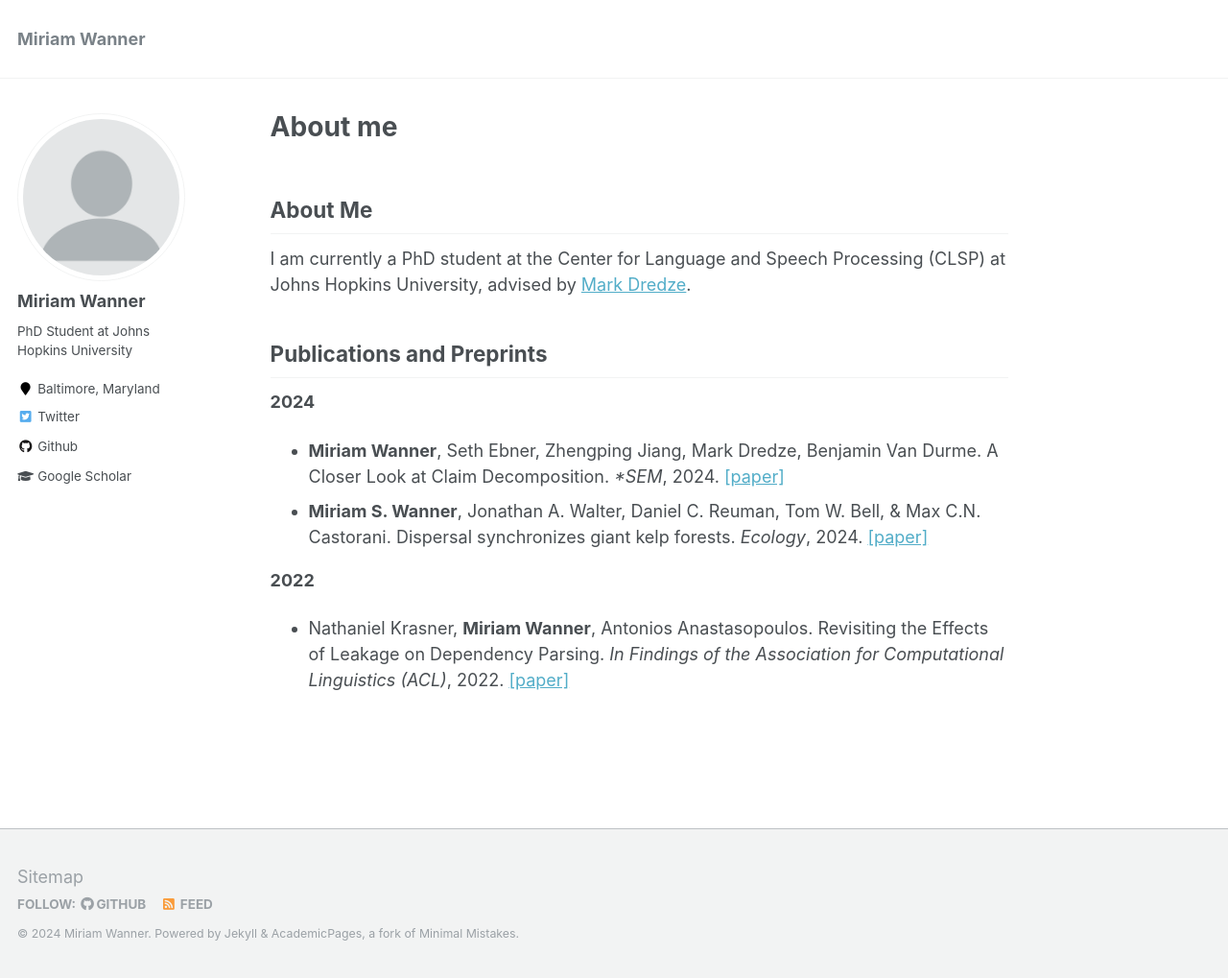
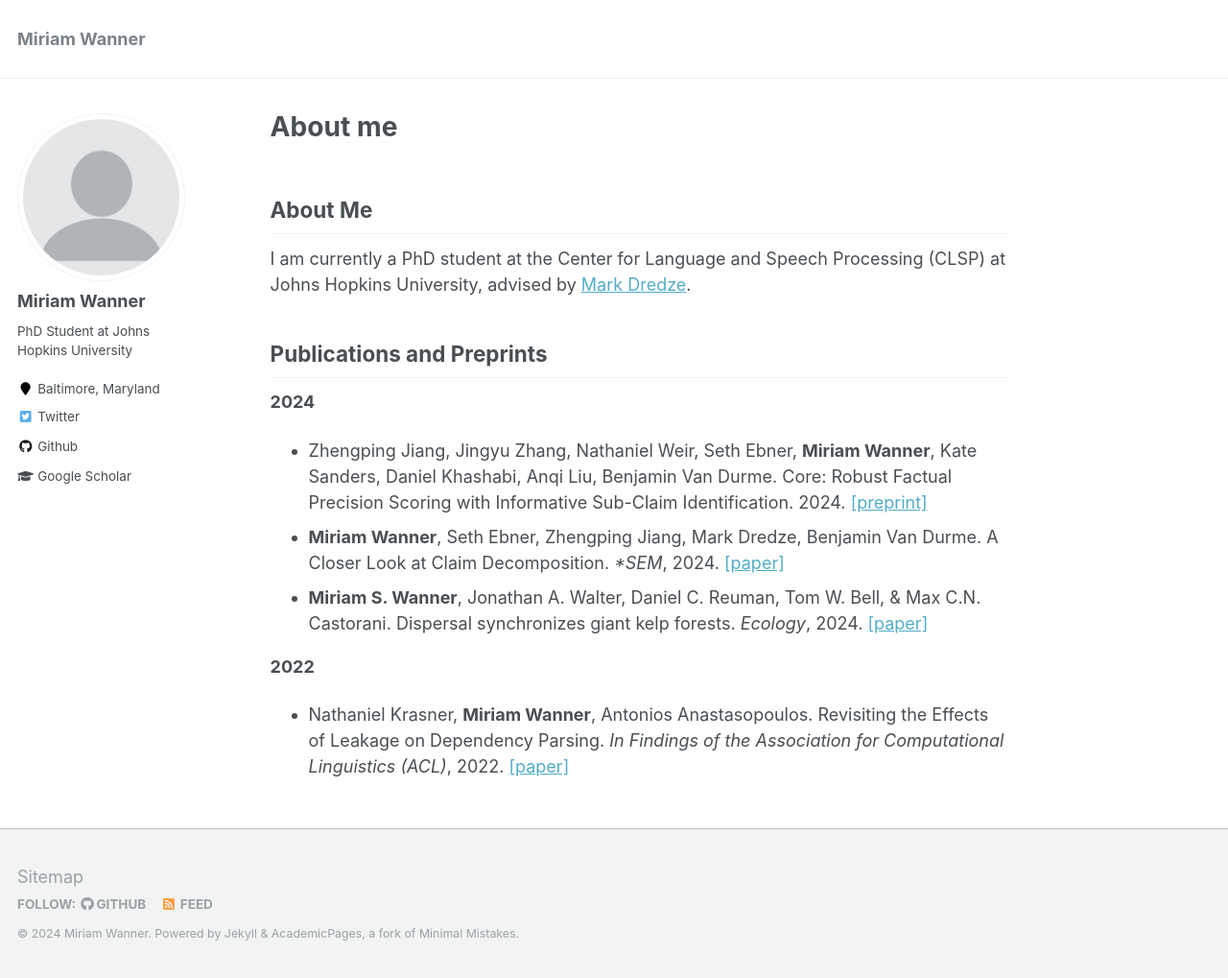
Before and after one commit to miriamwanner/miriamwanner.github.io, a Jekyll site: the page built from _pages/about.md, in a window 1280 px wide and 1019 px high. Shown: the whole window at 96% size. Built offline with Jekyll 4.4.1, drawn with Linux system fonts in a browser that asks for light colours.

Commit message:
Update about.md

```diff
--- a/_pages/about.md
+++ b/_pages/about.md
@@ -15,6 +15,7 @@ I am currently a PhD student at the Center for Language and Speech Processing (C
 Publications and Preprints
 ---
 **2024**
+- Zhengping Jiang, Jingyu Zhang, Nathaniel Weir, Seth Ebner, **Miriam Wanner**, Kate Sanders, Daniel Khashabi, Anqi Liu, Benjamin Van Durme. Core: Robust Factual Precision Scoring with Informative Sub-Claim Identification. 2024. [[preprint]](https://arxiv.org/pdf/2407.03572)
 - **Miriam Wanner**, Seth Ebner, Zhengping Jiang, Mark Dredze, Benjamin Van Durme. A Closer Look at Claim Decomposition. *\*SEM*, 2024. [[paper]](https://arxiv.org/abs/2403.11903)
 - **Miriam S. Wanner**, Jonathan A. Walter, Daniel C. Reuman, Tom W. Bell, & Max C.N. Castorani. Dispersal synchronizes giant kelp forests. *Ecology*, 2024. [[paper]](https://esajournals.onlinelibrary.wiley.com/doi/10.1002/ecy.4270)
 
```
